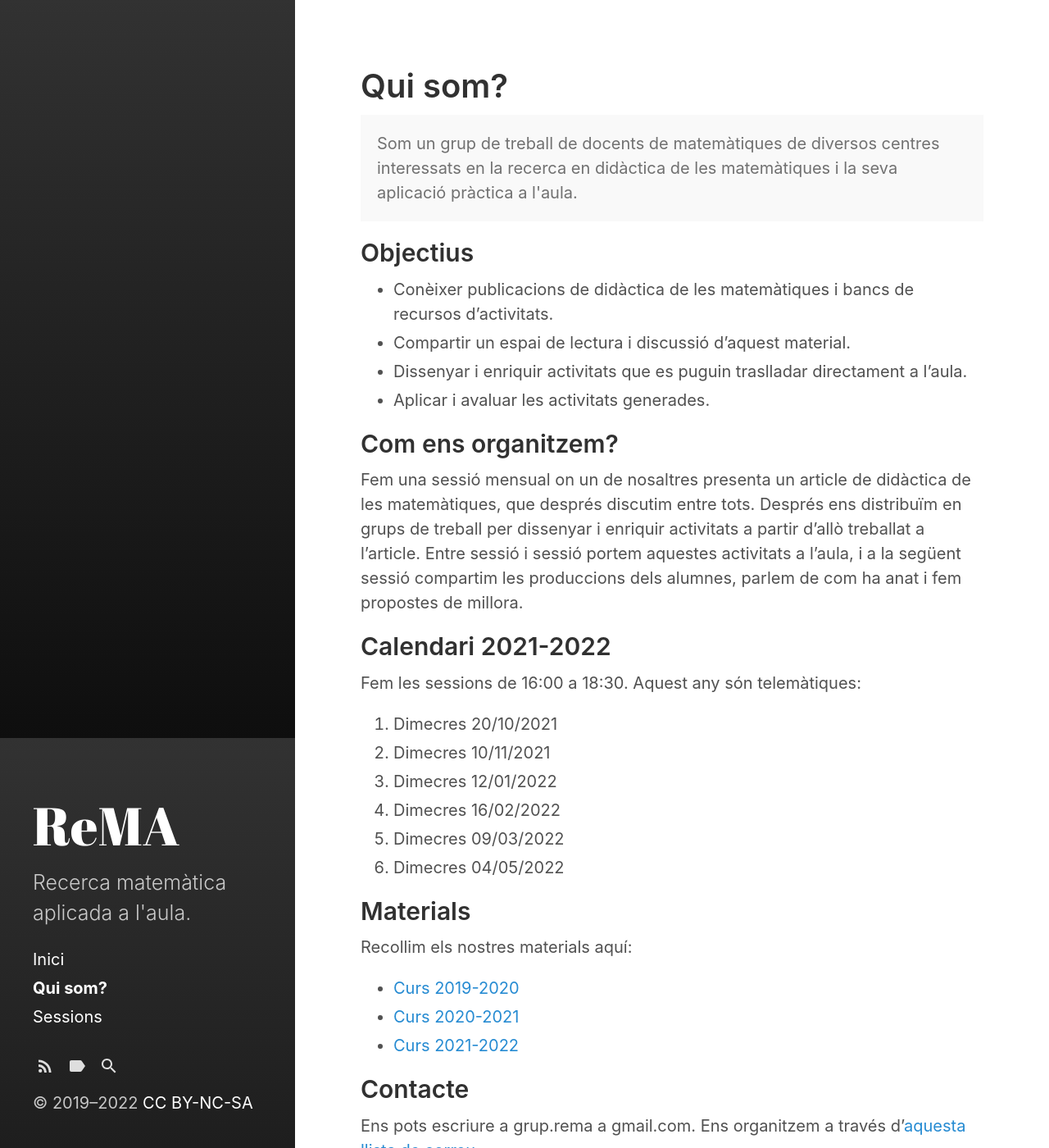
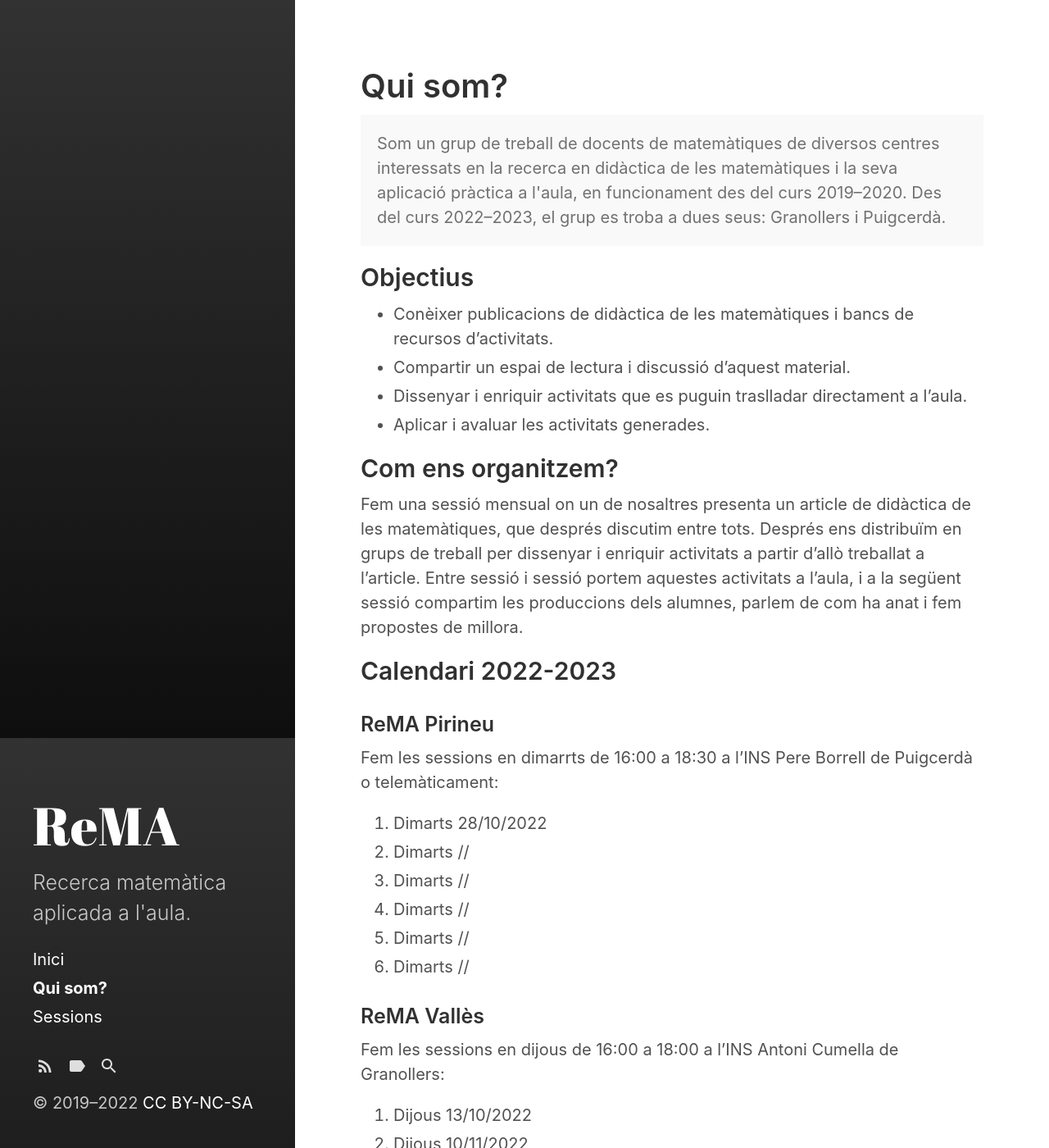
Before and after one commit to grup-rema/grup-rema.github.io, a Jekyll site: the page built from Qui som.md, in a window 1280 px wide and 1400 px high. Shown: the whole window at 82% size. Built offline with Jekyll 4.4.1, drawn with Linux system fonts in a browser that asks for light colours; some of the changed text lies outside the part shown.

Commit message:
Afegeixo el grup Pirineu i dates Vallès 2022-2023

```diff
--- a/Qui som.md
+++ b/Qui som.md
@@ -5,7 +5,7 @@ sidebar_link: true
 ---
 
 <p class="message">
-  Som un grup de treball de docents de matemàtiques de diversos centres interessats en la recerca en didàctica de les matemàtiques i la seva aplicació pràctica a l'aula.
+  Som un grup de treball de docents de matemàtiques de diversos centres interessats en la recerca en didàctica de les matemàtiques i la seva aplicació pràctica a l'aula, en funcionament des del curs 2019–2020. Des del curs 2022–2023, el grup es troba a dues seus: Granollers i Puigcerdà.
 </p>
 
 ## Objectius
@@ -19,16 +19,29 @@ sidebar_link: true
 
 Fem una sessió mensual on un de nosaltres presenta un article de didàctica de les matemàtiques, que després discutim entre tots. Després ens distribuïm en grups de treball per dissenyar i enriquir activitats a partir d'allò treballat a l'article. Entre sessió i sessió portem aquestes activitats a l'aula, i a la següent sessió compartim les produccions dels alumnes, parlem de com ha anat i fem propostes de millora.
 
-## Calendari 2021-2022
+## Calendari 2022-2023
 
-Fem les sessions de 16:00 a 18:30. Aquest any són telemàtiques:
+### ReMA Pirineu
 
-1. Dimecres 20/10/2021
-2. Dimecres 10/11/2021
-3. Dimecres 12/01/2022
-4. Dimecres 16/02/2022
-5. Dimecres 09/03/2022
-6. Dimecres 04/05/2022
+Fem les sessions en dimarrts de 16:00 a 18:30 a l'INS Pere Borrell de Puigcerdà o telemàticament:
+
+1. Dimarts 28/10/2022
+2. Dimarts //
+3. Dimarts //
+4. Dimarts //
+5. Dimarts //
+6. Dimarts //
+
+### ReMA Vallès
+
+Fem les sessions en dijous de 16:00 a 18:00 a l'INS Antoni Cumella de Granollers:
+
+1. Dijous 13/10/2022
+2. Dijous 10/11/2022
+3. Dijous 12/01/2023
+4. Dijous 09/02/2023
+5. Dijous 09/03/2023
+6. Dijous 11/05/2023
 
 ## Materials
 
@@ -37,6 +50,8 @@ Recollim els nostres materials aquí:
 - [Curs 2019-2020](https://drive.google.com/drive/folders/1cruqqMdzPqGUwFW1vBXxcRwPSkSsmHpm)
 - [Curs 2020-2021](https://drive.google.com/drive/folders/1q3T3fL1BSv5I4Jn0p__Ko6lCS3pvt54W)
 - [Curs 2021-2022](https://drive.google.com/drive/u/1/folders/1DD2CUGUItyKbOexY9bu61DXvWnftcmJ-)
+- [Curs 2022-2023 Pirineu](https://drive.google.com/drive/folders/1CVqgYbTX5nDbJ19utN4OuE7DRc3I8WKz)
+- [Curs 2022-2023 Vallès](https://drive.google.com/drive/folders/1xkBKf5xOu0jwz9FcLPouNoPX6-MERLOw)
 
 ## Contacte
 
```
